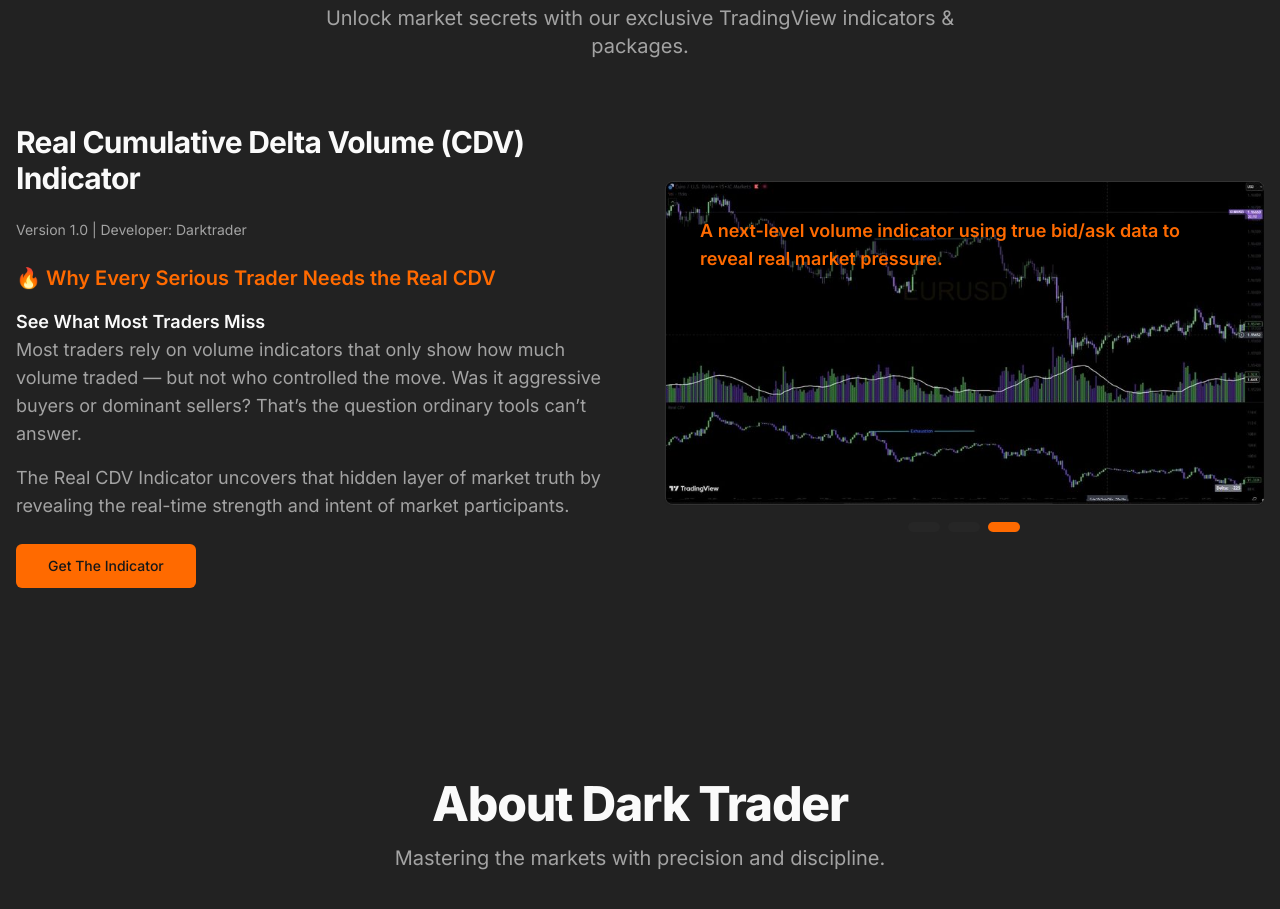
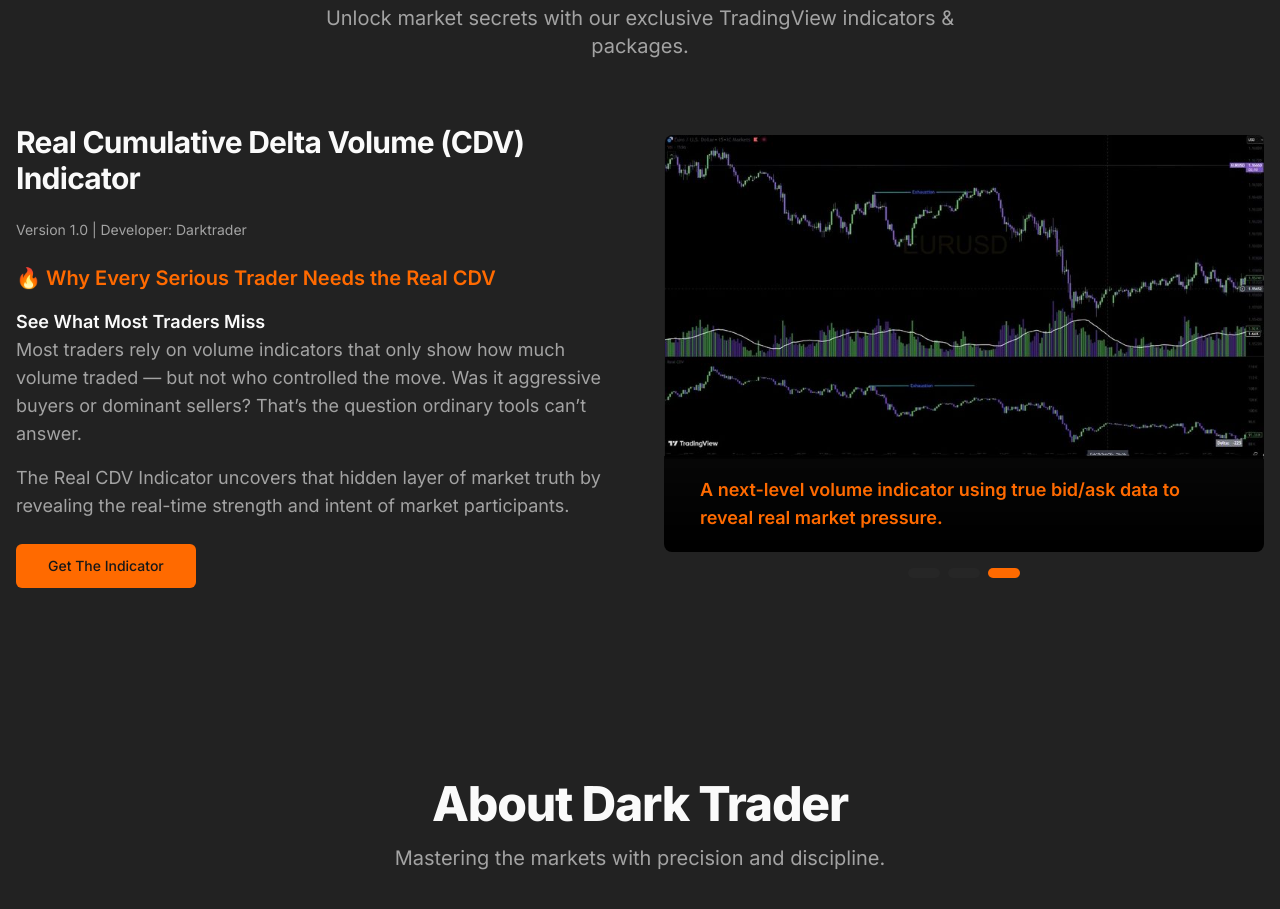
Before and after one commit to samithw/darktweb, a Next.js app: page / in a window 1280 px wide. Shown: the part 6980-7889 px from the top of the page. Built offline with nearby package versions, Linux system fonts and the light colour scheme.

Commit message:
ok one more change on carouse, instead the text is displaying over the i

```diff
--- a/src/components/page/trading-view-section.tsx
+++ b/src/components/page/trading-view-section.tsx
@@ -52,13 +52,14 @@ export default function TradingViewSection() {
       return;
     }
 
+    const onSelect = (api: CarouselApi) => {
+      if (api) {
+        setCurrent(api.selectedScrollSnap());
+      }
+    };
+
     setCount(api.scrollSnapList().length);
     setCurrent(api.selectedScrollSnap());
-
-    const onSelect = (api: CarouselApi) => {
-      setCurrent(api.selectedScrollSnap());
-    };
-
     api.on('select', onSelect);
 
     return () => {
@@ -67,9 +68,7 @@ export default function TradingViewSection() {
   }, [api]);
 
   const scrollTo = (index: number) => {
-    if (api) {
-      api.scrollTo(index);
-    }
+    api?.scrollTo(index);
   }
 
   return (
@@ -106,17 +105,18 @@ export default function TradingViewSection() {
         </div>
 
         <div>
+            <div className="relative">
                 <Carousel
                     setApi={setApi}
                     plugins={[plugin.current]}
-                className="w-full relative"
+                    className="w-full"
                     onMouseEnter={plugin.current.stop}
                     onMouseLeave={plugin.current.reset}
                 >
                     <CarouselContent>
                     {indicatorImages.map((image, index) => (
-                    <CarouselItem key={index} className="relative">
-                    <Card className="overflow-hidden">
+                        <CarouselItem key={index}>
+                        <Card className="overflow-hidden border-0 rounded-b-none">
                             <CardContent className="p-0">
                                 <Image
                                     src={image.src}
@@ -131,12 +131,13 @@ export default function TradingViewSection() {
                         </CarouselItem>
                     ))}
                     </CarouselContent>
-                 <div className="absolute top-4 left-0 right-0 p-4">
-                    <p className="text-left text-primary font-semibold text-lg bg-black/50 py-1 px-5 rounded">
+                </Carousel>
+                <div className="relative p-4 rounded-b-lg -mt-1 bg-gradient-to-t from-black to-black/80">
+                    <p className="text-left text-primary font-semibold text-lg py-1 px-5">
                         A next-level volume indicator using true bid/ask data to reveal real market pressure.
                     </p>
                 </div>
-            </Carousel>
+            </div>
 
             <div className="flex justify-center gap-2 mt-4">
                 {Array.from({ length: count }).map((_, index) => (
```
Lines whose indentation alone changed are shown as unchanged.
